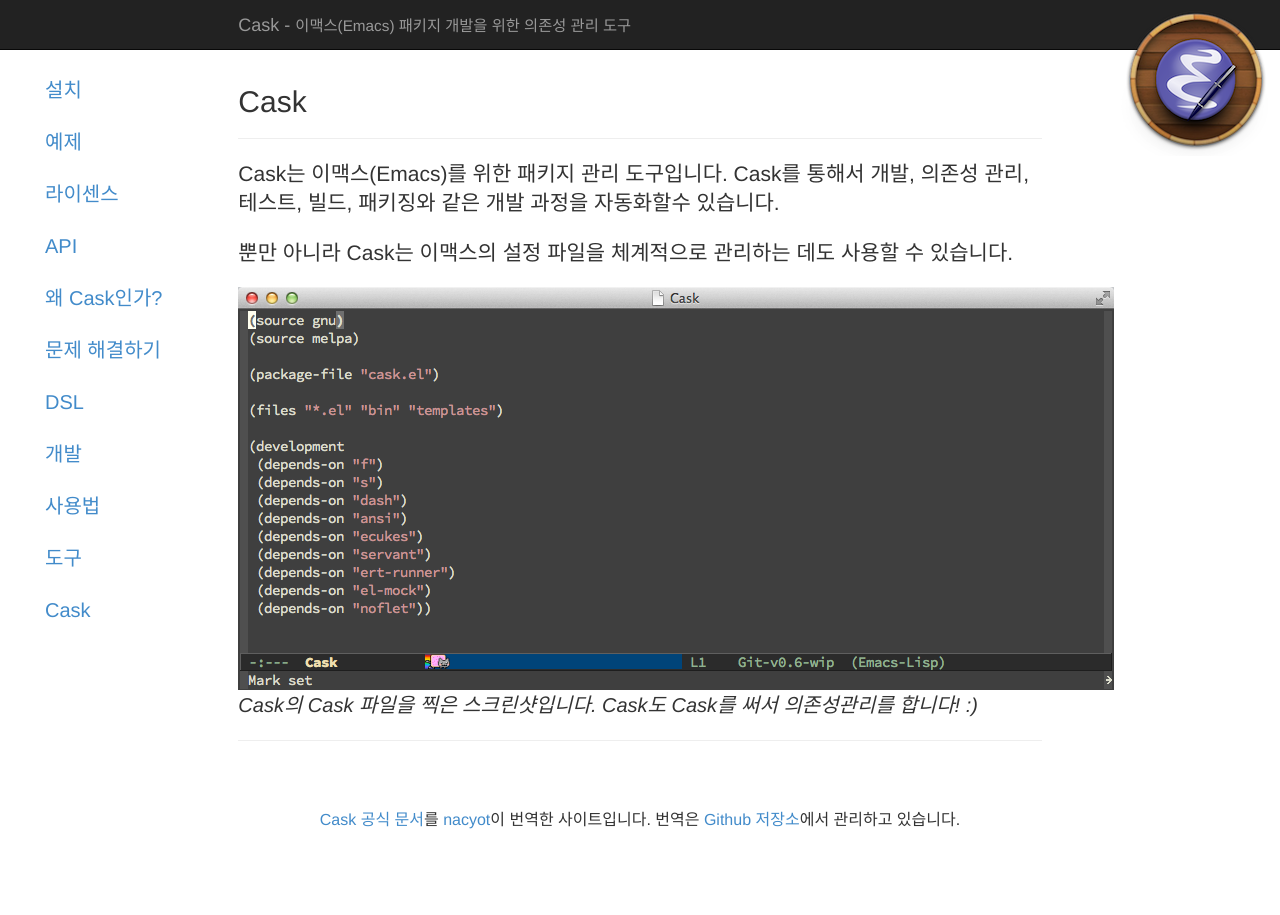
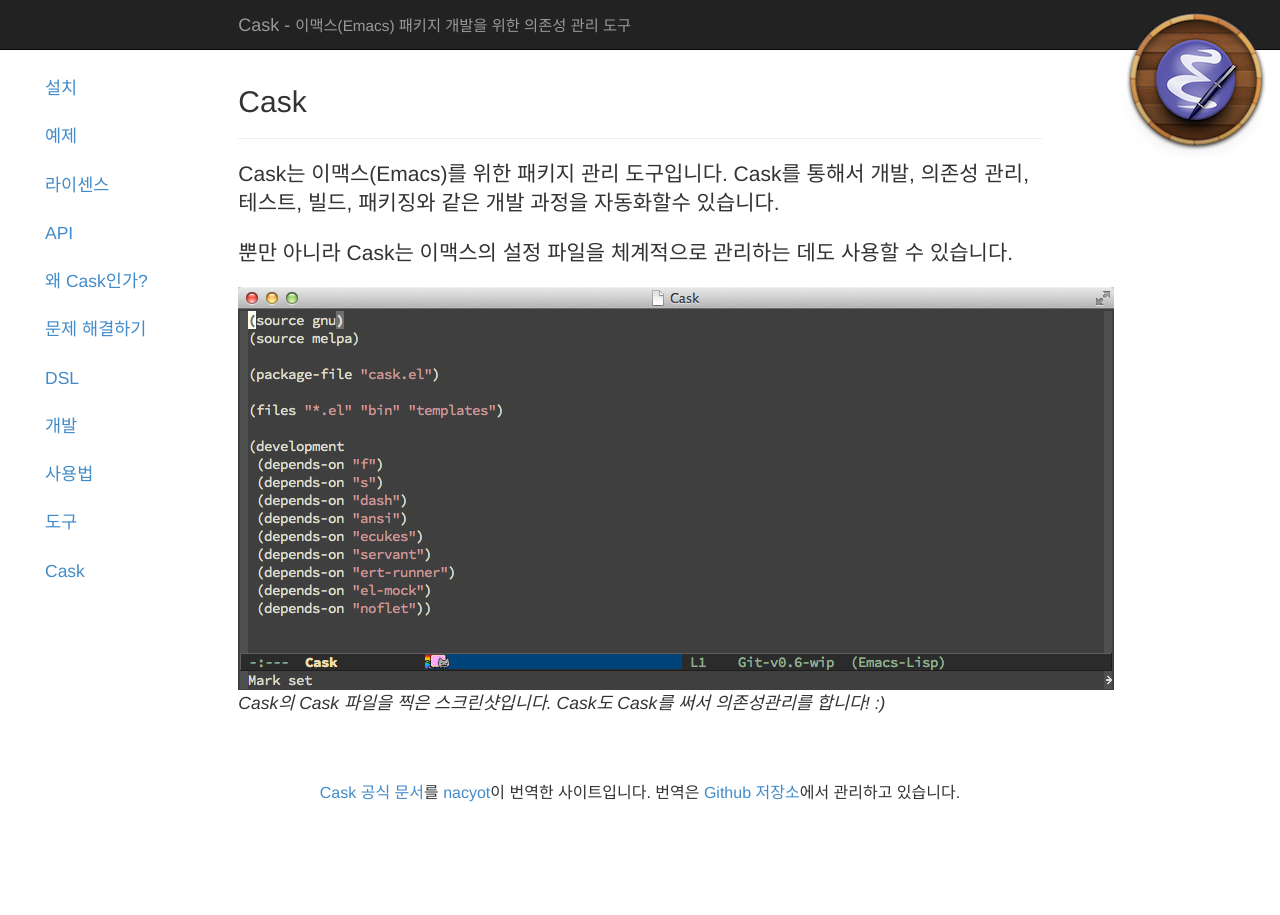
Before and after one commit to nacyot/cask.emacs.kr, a Jekyll site: the page built from 00-index.html, in a window 1280 px wide. Built offline with Jekyll 4.4.1, drawn with Linux system fonts in a browser that asks for light colours; Markdown is read by kramdown in place of the engine named in the settings.

Commit message:
Update pages from naycot/omegat-cask.emacs.kr

```diff
--- a/_layouts/default.html
+++ b/_layouts/default.html
@@ -73,7 +73,7 @@
         </div>
         <div class="col-lg-8">
 
-          {{content}} <hr/><div style='margin-top: 4em; margin-bottom: 5em; font-size: 16px;text-align:center'><a href='http://cask.github.io'>Cask 공식 문서</a>를 <a href='nacyot.com'>nacyot</a>이 번역한 사이트입니다. 번역은 <a href='http://github.com/nacyot/cask.emacs.kr'>Github 저장소</a>에서 관리하고 있습니다.</div>
+          {{content}} <div style='margin-top: 4em; margin-bottom: 5em; font-size: 16px;text-align:center'><a href='http://cask.github.io'>Cask 공식 문서</a>를 <a href='nacyot.com'>nacyot</a>이 번역한 사이트입니다. 번역은 <a href='http://github.com/nacyot/cask.emacs.kr'>Github 저장소</a>에서 관리하고 있습니다.</div>
 
         </div>
         <div class="col-lg-2"></div>
--- a/css/cask.css
+++ b/css/cask.css
@@ -1,4 +1,4 @@
-body { font-size: 2em;line-height: 1.5em;
+body { font-size: 1.75em;line-height: 1.5em;
 
   padding-top: 65px;
 }
```
